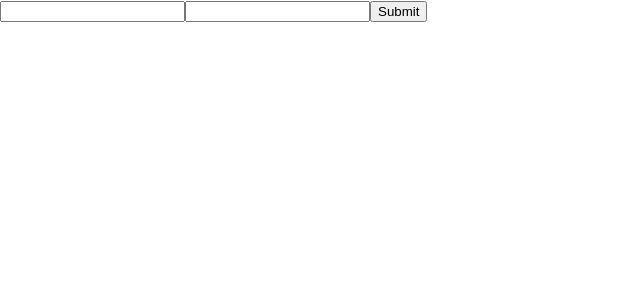
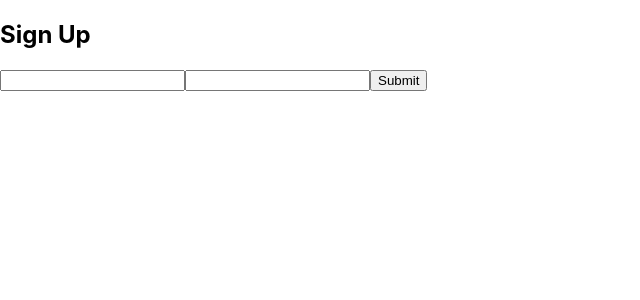
Before and after one commit to hristo10000/Quiz-Game, a React app in the folder src/: page /Register in a window 1280 px wide. Shown: the top 300 px of the page, without its empty margins (0-640 px from the left). Built offline with nearby package versions, Linux system fonts and the light colour scheme; the HTML template or start-up script is replaced by a standard one.

Commit message:
Added header to Sign up form

```diff
--- a/src/components/SignUpForm/SignUpForm.jsx
+++ b/src/components/SignUpForm/SignUpForm.jsx
@@ -2,11 +2,14 @@ import React from 'react';
 
 function SignUpForm() {
   return (
-    <form>
-      <input label="username" htmlFor="username" required="true" />
-      <input label="password" htmlFor="password" required="true" />
-      <input type="submit" />
-    </form>
+    <>
+      <h2>Sign Up</h2>
+      <form>
+        <input label="username" htmlFor="username" required="true" />
+        <input label="password" htmlFor="password" required="true" />
+        <input type="submit" />
+      </form>
+    </>
   );
 }
 
```
